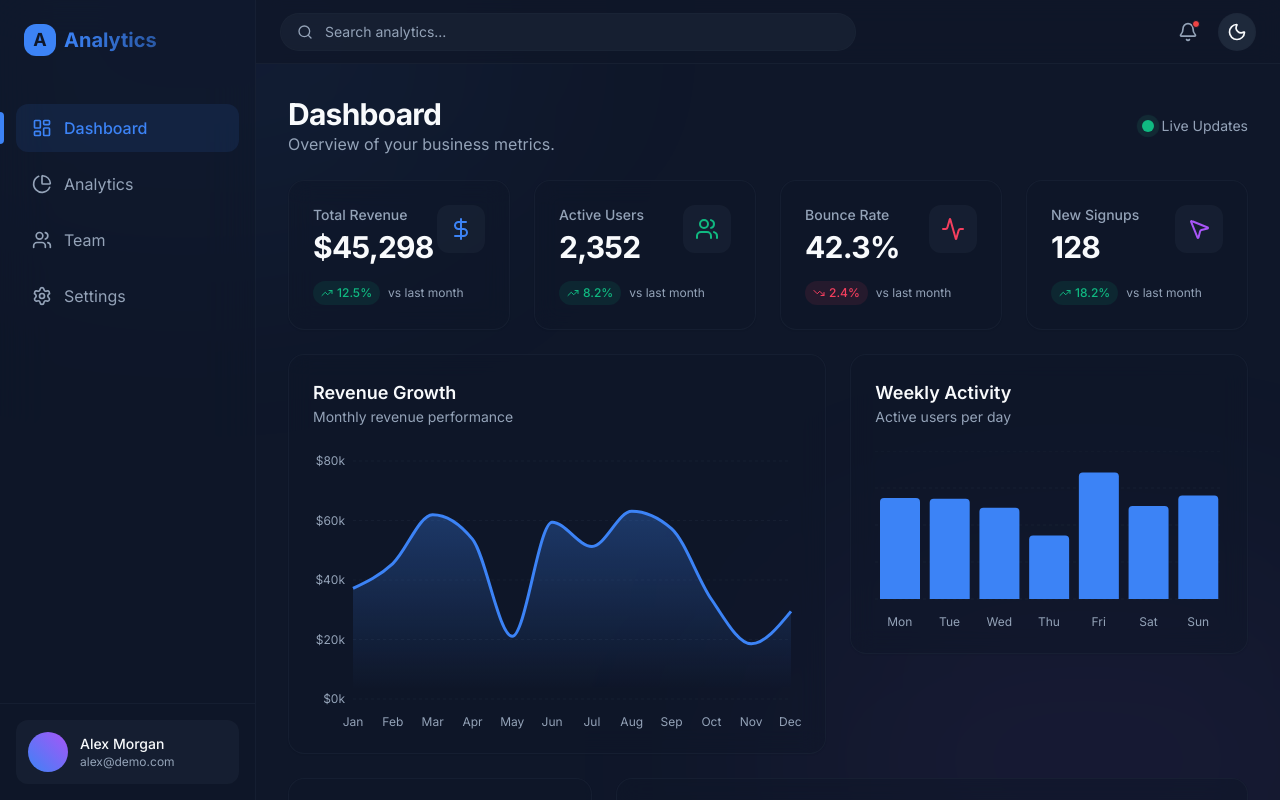
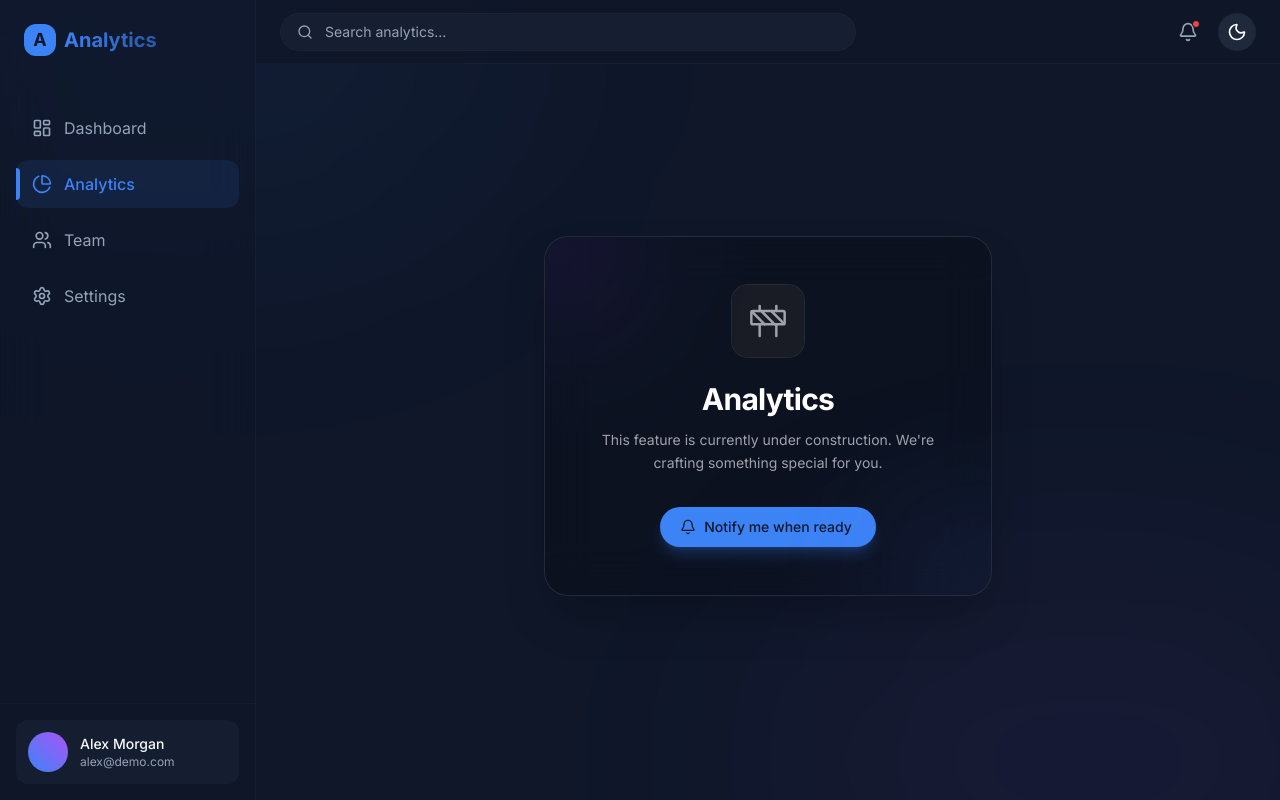
Before and after one commit to t1ina2003/260113_ohmyopencode, a React (Vite) app: page / in a window 1280 px wide. Both pictures are taken after a click on the button "Analytics". Built offline with nearby package versions, Linux system fonts and the light colour scheme.

Commit message:
feat: implement sidebar navigation with view switching

```diff
--- a/src/App.tsx
+++ b/src/App.tsx
@@ -1,15 +1,23 @@
+import { useState } from "react"
 import { ThemeProvider } from "./context/ThemeContext"
 import { ToastProvider } from "./context/ToastContext"
 import { ToastContainer } from "./components/ui/Toast"
 import { Layout } from "./layout/Layout"
 import { Dashboard } from "./pages/Dashboard"
+import PlaceholderPage from "./pages/PlaceholderPage"
 
 function App() {
+  const [currentView, setCurrentView] = useState("Dashboard");
+
   return (
     <ThemeProvider defaultTheme="dark" storageKey="vite-ui-theme">
       <ToastProvider>
-        <Layout>
-          <Dashboard />
+        <Layout currentView={currentView} onViewChange={setCurrentView}>
+          {currentView === "Dashboard" ? (
+            <Dashboard />
+          ) : (
+            <PlaceholderPage title={currentView} />
+          )}
         </Layout>
         <ToastContainer />
       </ToastProvider>
--- a/src/layout/Layout.tsx
+++ b/src/layout/Layout.tsx
@@ -19,7 +19,15 @@ const sidebarItems = [
   { icon: Settings, label: "Settings", active: false },
 ];
 
-export function Layout({ children }: { children: React.ReactNode }) {
+export function Layout({
+  children,
+  currentView,
+  onViewChange
+}: {
+  children: React.ReactNode;
+  currentView: string;
+  onViewChange: (view: string) => void;
+}) {
   const [isSidebarOpen, setIsSidebarOpen] = useState(false);
 
   return (
@@ -35,12 +43,15 @@ export function Layout({ children }: { children: React.ReactNode }) {
         </div>
 
         <nav className="flex-1 px-4 py-6 space-y-2">
-          {sidebarItems.map((item) => (
+          {sidebarItems.map((item) => {
+            const isActive = item.label === currentView;
+            return (
               <button
                 key={item.label}
+                onClick={() => onViewChange(item.label)}
                 className={cn(
-                "w-full flex items-center gap-3 px-4 py-3 rounded-xl transition-all duration-200 group",
-                item.active
+                  "w-full flex items-center gap-3 px-4 py-3 rounded-xl transition-all duration-200 group relative",
+                  isActive
                     ? "bg-primary/10 text-primary font-medium"
                     : "text-muted-foreground hover:bg-muted hover:text-foreground"
                 )}
@@ -48,18 +59,19 @@ export function Layout({ children }: { children: React.ReactNode }) {
                 <item.icon
                   className={cn(
                     "w-5 h-5 transition-transform group-hover:scale-110",
-                  item.active ? "text-primary" : "text-muted-foreground"
+                    isActive ? "text-primary" : "text-muted-foreground"
                   )}
                 />
                 <span>{item.label}</span>
-              {item.active && (
+                {isActive && (
                   <motion.div
                     layoutId="active-pill"
                     className="absolute left-0 w-1 h-8 bg-primary rounded-r-full"
                   />
                 )}
               </button>
-          ))}
+            );
+          })}
         </nav>
 
         <div className="p-4 border-t border-border/50">
@@ -141,12 +153,18 @@ export function Layout({ children }: { children: React.ReactNode }) {
                   <span className="text-xl font-bold">Analytics</span>
                 </div>
                  <nav className="space-y-2">
-                  {sidebarItems.map((item) => (
+                  {sidebarItems.map((item) => {
+                    const isActive = item.label === currentView;
+                    return (
                       <button
                         key={item.label}
+                        onClick={() => {
+                          onViewChange(item.label);
+                          setIsSidebarOpen(false);
+                        }}
                         className={cn(
-                        "w-full flex items-center gap-3 px-4 py-3 rounded-xl",
-                        item.active
+                          "w-full flex items-center gap-3 px-4 py-3 rounded-xl transition-colors",
+                          isActive
                             ? "bg-primary/10 text-primary font-medium"
                             : "text-muted-foreground hover:bg-muted"
                         )}
@@ -154,7 +172,8 @@ export function Layout({ children }: { children: React.ReactNode }) {
                         <item.icon className="w-5 h-5" />
                         <span>{item.label}</span>
                       </button>
-                  ))}
+                    );
+                  })}
                 </nav>
             </motion.aside>
           </>
--- /dev/null
+++ b/src/pages/PlaceholderPage.tsx
@@ -0,0 +1,76 @@
+import { motion } from "framer-motion";
+import { Construction, Bell } from "lucide-react";
+import { Button } from "../components/ui/Button";
+import { useToast } from "../context/ToastContext";
+
+interface PlaceholderPageProps {
+  title: string;
+}
+
+export default function PlaceholderPage({ title }: PlaceholderPageProps) {
+  const { addToast } = useToast();
+
+  const handleNotify = () => {
+    addToast(`You'll be notified when ${title} is ready!`, "success");
+  };
+
+  return (
+    <div className="flex min-h-[80vh] w-full items-center justify-center p-4">
+      <motion.div
+        initial={{ opacity: 0, y: 20 }}
+        animate={{ opacity: 1, y: 0 }}
+        transition={{ duration: 0.6, ease: "easeOut" }}
+        className="relative flex w-full max-w-md flex-col items-center text-center"
+      >
+        <div className="relative z-10 w-full overflow-hidden rounded-3xl border border-white/20 bg-white/10 p-8 shadow-2xl backdrop-blur-xl dark:border-white/10 dark:bg-black/20 sm:p-12">
+          <div className="absolute -left-16 -top-16 h-40 w-40 rounded-full bg-purple-500/20 blur-3xl dark:bg-purple-500/10" />
+          <div className="absolute -bottom-16 -right-16 h-40 w-40 rounded-full bg-blue-500/20 blur-3xl dark:bg-blue-500/10" />
+
+          <motion.div
+            initial={{ scale: 0.8, opacity: 0 }}
+            animate={{ scale: 1, opacity: 1 }}
+            transition={{ delay: 0.2, duration: 0.5 }}
+            className="mb-6 flex items-center justify-center"
+          >
+            <div className="rounded-2xl bg-zinc-100/50 p-4 ring-1 ring-zinc-900/5 dark:bg-zinc-800/50 dark:ring-white/10">
+              <Construction className="h-10 w-10 text-zinc-500 dark:text-zinc-400" strokeWidth={1.5} />
+            </div>
+          </motion.div>
+
+          <motion.h1
+            initial={{ opacity: 0, y: 10 }}
+            animate={{ opacity: 1, y: 0 }}
+            transition={{ delay: 0.3 }}
+            className="mb-3 text-2xl font-bold tracking-tight text-zinc-900 dark:text-white sm:text-3xl"
+          >
+            {title}
+          </motion.h1>
+
+          <motion.p
+            initial={{ opacity: 0 }}
+            animate={{ opacity: 1 }}
+            transition={{ delay: 0.4 }}
+            className="mb-8 text-sm leading-relaxed text-zinc-500 dark:text-zinc-400"
+          >
+            This feature is currently under construction. We're crafting something special for you.
+          </motion.p>
+
+          <motion.div
+            initial={{ opacity: 0, y: 10 }}
+            animate={{ opacity: 1, y: 0 }}
+            transition={{ delay: 0.5 }}
+          >
+            <Button
+              onClick={handleNotify}
+              variant="default"
+              className="group gap-2 rounded-full pl-5 pr-6"
+            >
+              <Bell className="h-4 w-4 transition-transform group-hover:rotate-12" />
+              Notify me when ready
+            </Button>
+          </motion.div>
+        </div>
+      </motion.div>
+    </div>
+  );
+}
```
Lines whose indentation alone changed are shown as unchanged.
